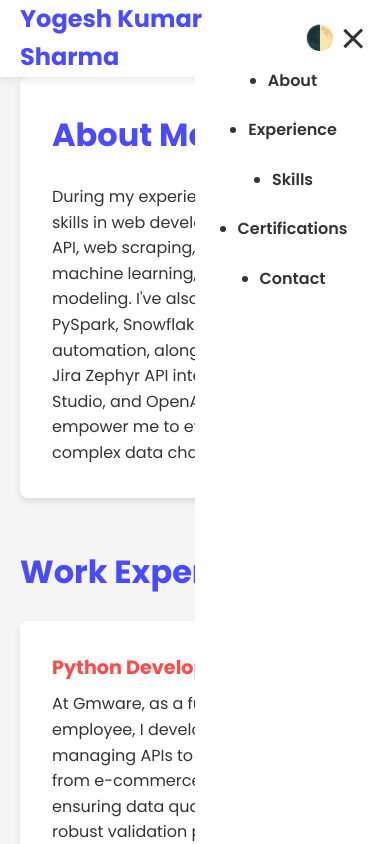
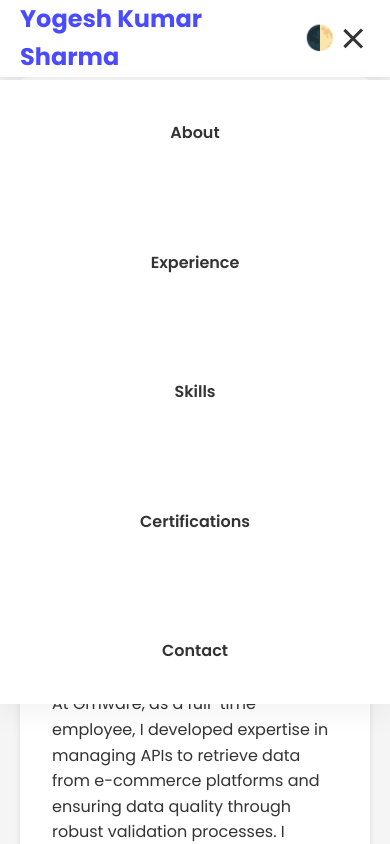
Before and after one commit to syogesh942/portfolio, a plain HTML site: page index.html in a window 390 px wide. Both pictures are taken after a click on the element 352 px from the left and 38 px from the top of the page. Shown: the top 844 px of the page. Drawn offline with Linux system fonts and the light colour scheme.

Commit message:
Update index.html

```diff
--- a/index.html
+++ b/index.html
@@ -73,6 +73,7 @@
         .nav-links {
             display: flex;
             gap: 1.5rem;
+            list-style-type: none;
         }
 
         .nav-links a {
@@ -105,14 +106,9 @@
 
         section {
             margin-bottom: 3rem;
-            opacity: 0;
-            transform: translateY(20px);
-            transition: opacity 0.5s, transform 0.5s;
-        }
-
-        section.active {
             opacity: 1;
             transform: translateY(0);
+            transition: opacity 0.5s, transform 0.5s;
         }
 
         h2 {
@@ -146,7 +142,7 @@
 
         .skills-grid {
             display: grid;
-            grid-template-columns: repeat(auto-fit, minmax(200px, 1fr));
+            grid-template-columns: repeat(auto-fit, minmax(150px, 1fr));
             gap: 1rem;
         }
 
@@ -223,40 +219,27 @@
 
         @media screen and (max-width: 768px) {
             .nav-links {
-                position: absolute;
-                right: 0px;
-                height: 92vh;
-                top: 8vh;
+                position: fixed;
+                right: -100%;
+                top: 5rem;
+                flex-direction: column;
                 background-color: var(--header-bg);
-                display: flex;
-                flex-direction: column;
-                align-items: center;
-                width: 50%;
-                transform: translateX(100%);
-                transition: transform 0.5s ease-in;
+                width: 100%;
+                text-align: center;
+                transition: 0.3s;
+                box-shadow: 0 10px 27px rgba(0, 0, 0, 0.05);
             }
 
-            .nav-links li {
-                opacity: 0;
+            .nav-links.active {
+                right: 0;
+            }
+
+            .nav-item {
+                margin: 2.5rem 0;
             }
 
             .burger {
                 display: block;
-            }
-
-            .nav-active {
-                transform: translateX(0%);
-            }
-
-            @keyframes navLinkFade {
-                from {
-                    opacity: 0;
-                    transform: translateX(50px);
-                }
-                to {
-                    opacity: 1;
-                    transform: translateX(0px);
-                }
             }
 
             .toggle .line1 {
@@ -278,11 +261,11 @@
         <nav class="container">
             <a href="#" class="logo">Yogesh Kumar Sharma</a>
             <ul class="nav-links">
-                <li><a href="#about">About</a></li>
-                <li><a href="#experience">Experience</a></li>
-                <li><a href="#skills">Skills</a></li>
-                <li><a href="#certifications">Certifications</a></li>
-                <li><a href="#contact">Contact</a></li>
+                <li class="nav-item"><a href="#about">About</a></li>
+                <li class="nav-item"><a href="#experience">Experience</a></li>
+                <li class="nav-item"><a href="#skills">Skills</a></li>
+                <li class="nav-item"><a href="#certifications">Certifications</a></li>
+                <li class="nav-item"><a href="#contact">Contact</a></li>
             </ul>
             <button class="dark-mode-toggle" aria-label="Toggle dark mode">🌓</button>
             <div class="burger">
@@ -394,34 +377,18 @@
         const navLinks = document.querySelectorAll('.nav-links li');
 
         burger.addEventListener('click', () => {
-            nav.classList.toggle('nav-active');
-
-            navLinks.forEach((link, index) => {
-                if (link.style.animation) {
-                    link.style.animation = '';
-                } else {
-                    link.style.animation = `navLinkFade 0.5s ease forwards ${index / 7 + 0.3}s`;
-                }
-            });
-
+            nav.classList.toggle('active');
             burger.classList.toggle('toggle');
         });
-
-        function isElementInViewport(el) {
-            const rect = el.getBoundingClientRect();
-            return (
-                rect.top >= 0 &&
-                rect.left >= 0 &&
-                rect.bottom <= (window.innerHeight || document.documentElement.clientHeight) &&
-                rect.right <= (window.innerWidth || document.documentElement.clientWidth)
-            );
-        }
 
         function handleScroll() {
             const sections = document.querySelectorAll('section');
             sections.forEach(section => {
-                if (isElementInViewport(section)) {
-                    section.classList.add('active');
+                const rect = section.getBoundingClientRect();
+                const isVisible = (rect.top <= window.innerHeight * 0.75) && (rect.bottom >= 0);
+                if (isVisible) {
+                    section.style.opacity = '1';
+                    section.style.transform = 'translateY(0)';
                 }
             });
         }
```
